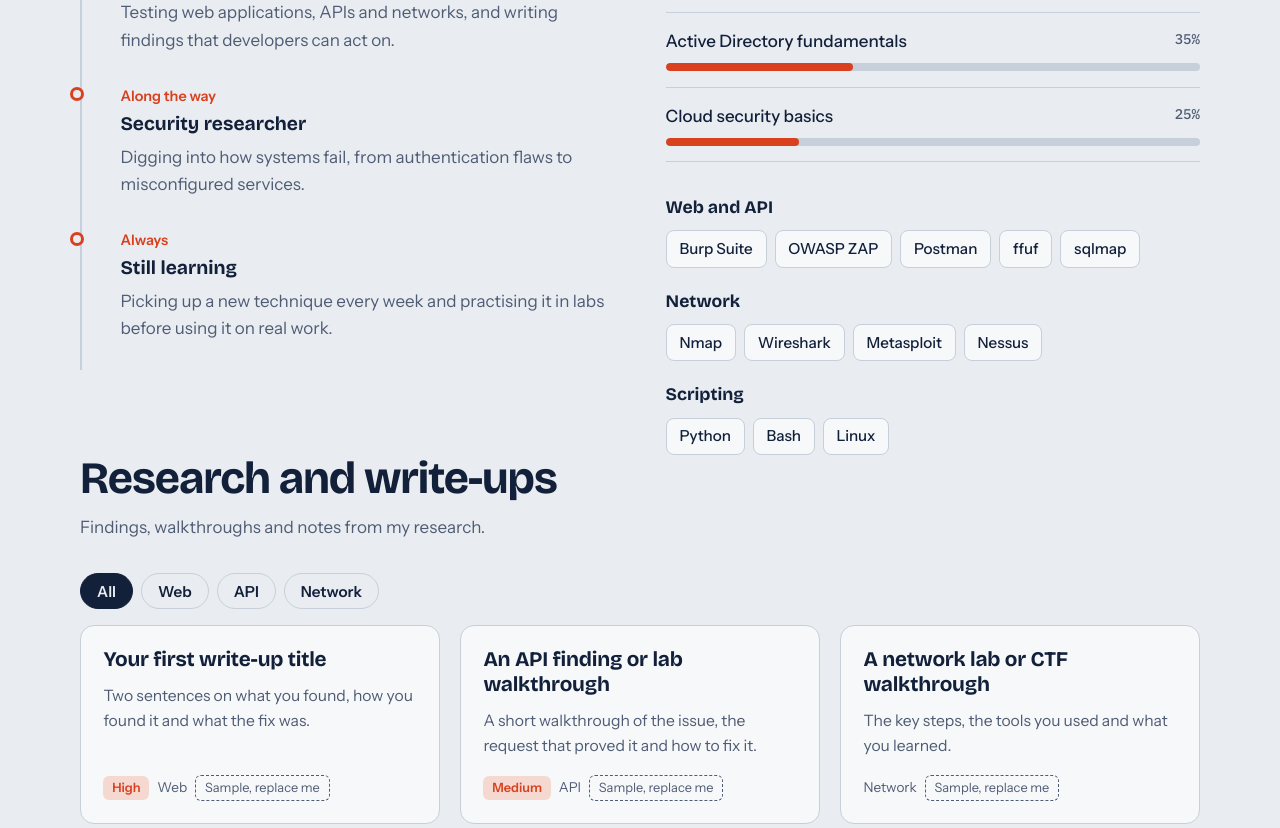
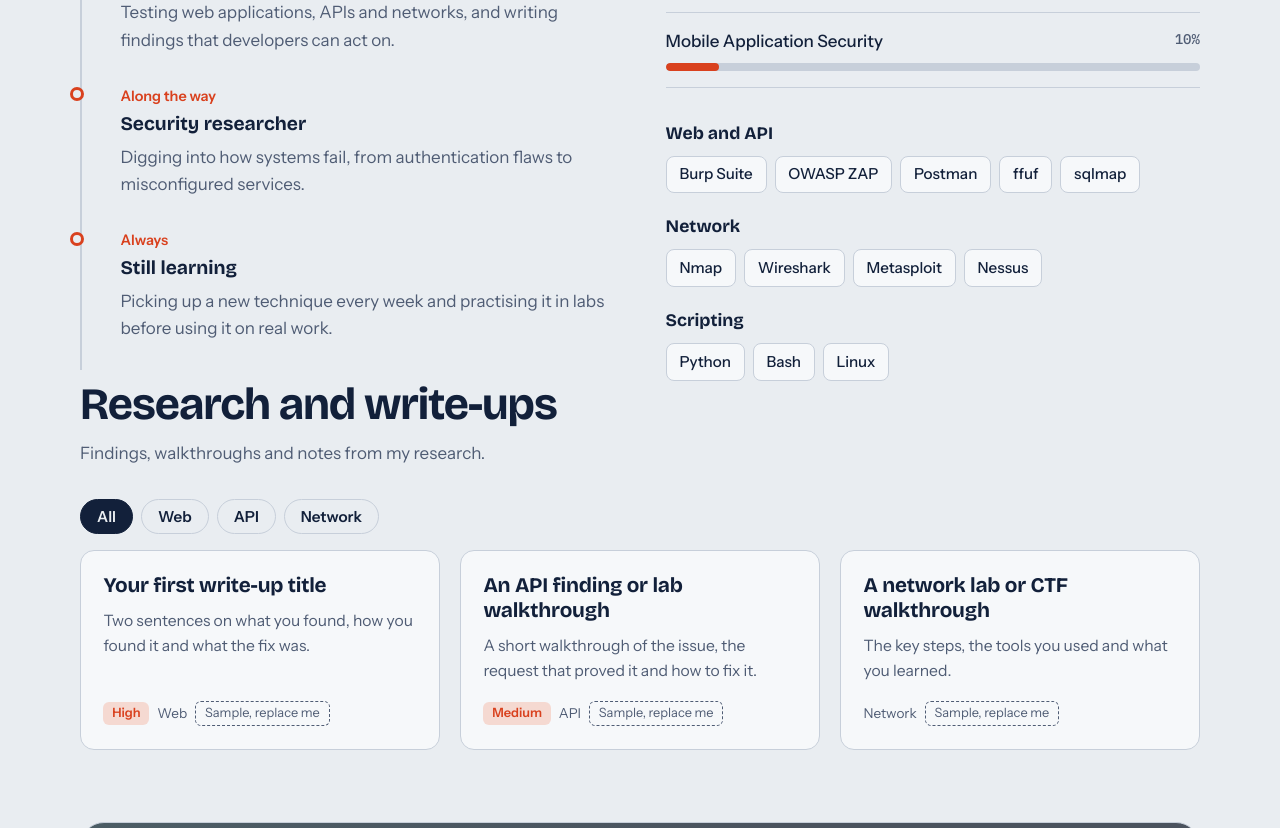
Before and after one commit to Shameel-nv/Shameel-nv.github.io, a plain HTML site: page index.html in a window 1280 px wide. Shown: the part 2756-3584 px from the top of the page. Drawn offline with nearby package versions, Linux system fonts and the light colour scheme.

Commit message:
Update index.html

```diff
--- a/index.html
+++ b/index.html
@@ -532,8 +532,7 @@ const ME = {
   // EDIT: honest progress, 0-100
   learning: [
     { topic: "Advanced API attacks (BOLA chains, mass assignment)", progress: 60 },
-    { topic: "Active Directory fundamentals", progress: 35 },
-    { topic: "Cloud security basics", progress: 25 }
+    { topic: "Mobile Application Security", progress: 10 },
   ],
 
   // EDIT: the tools you actually use
```
